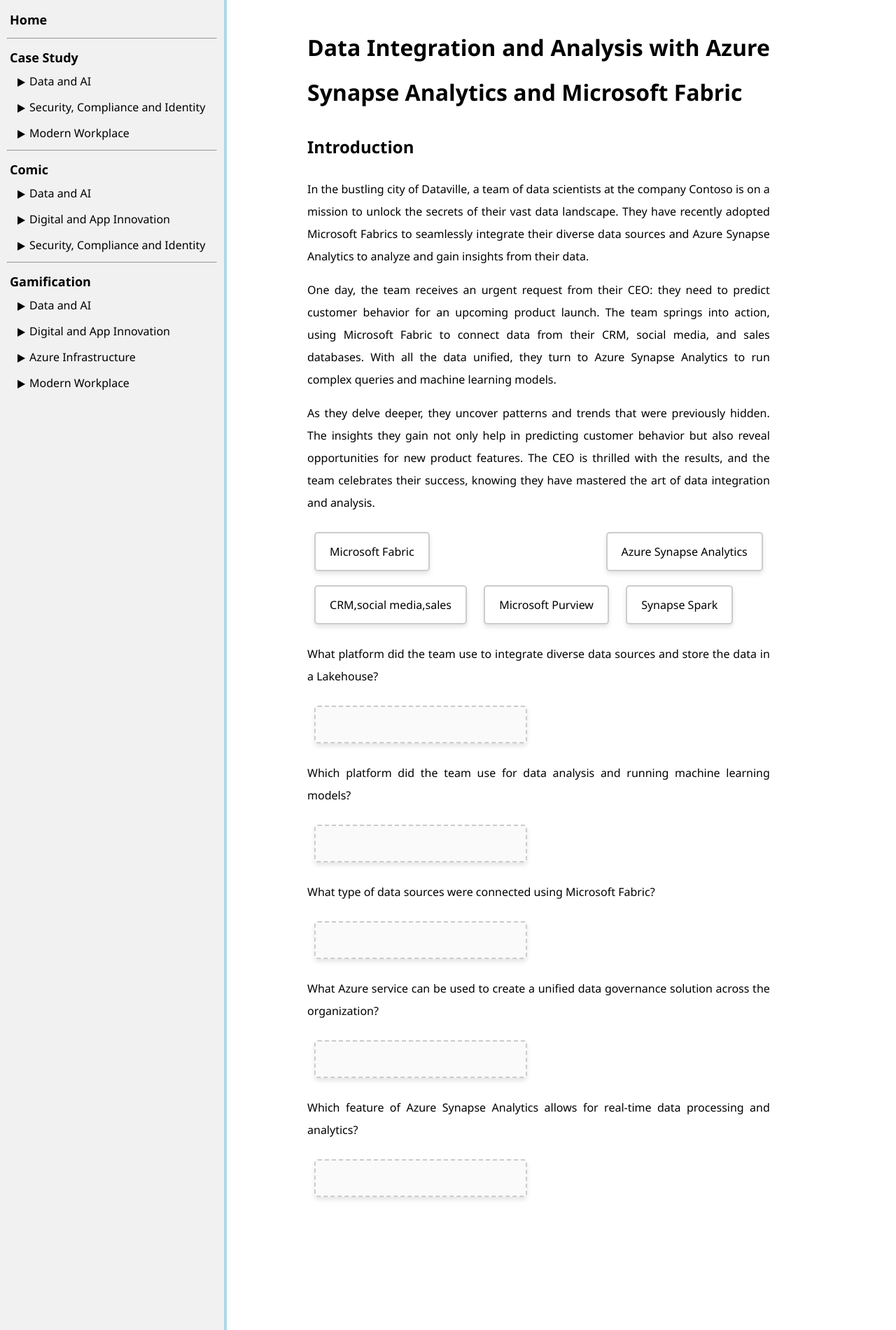
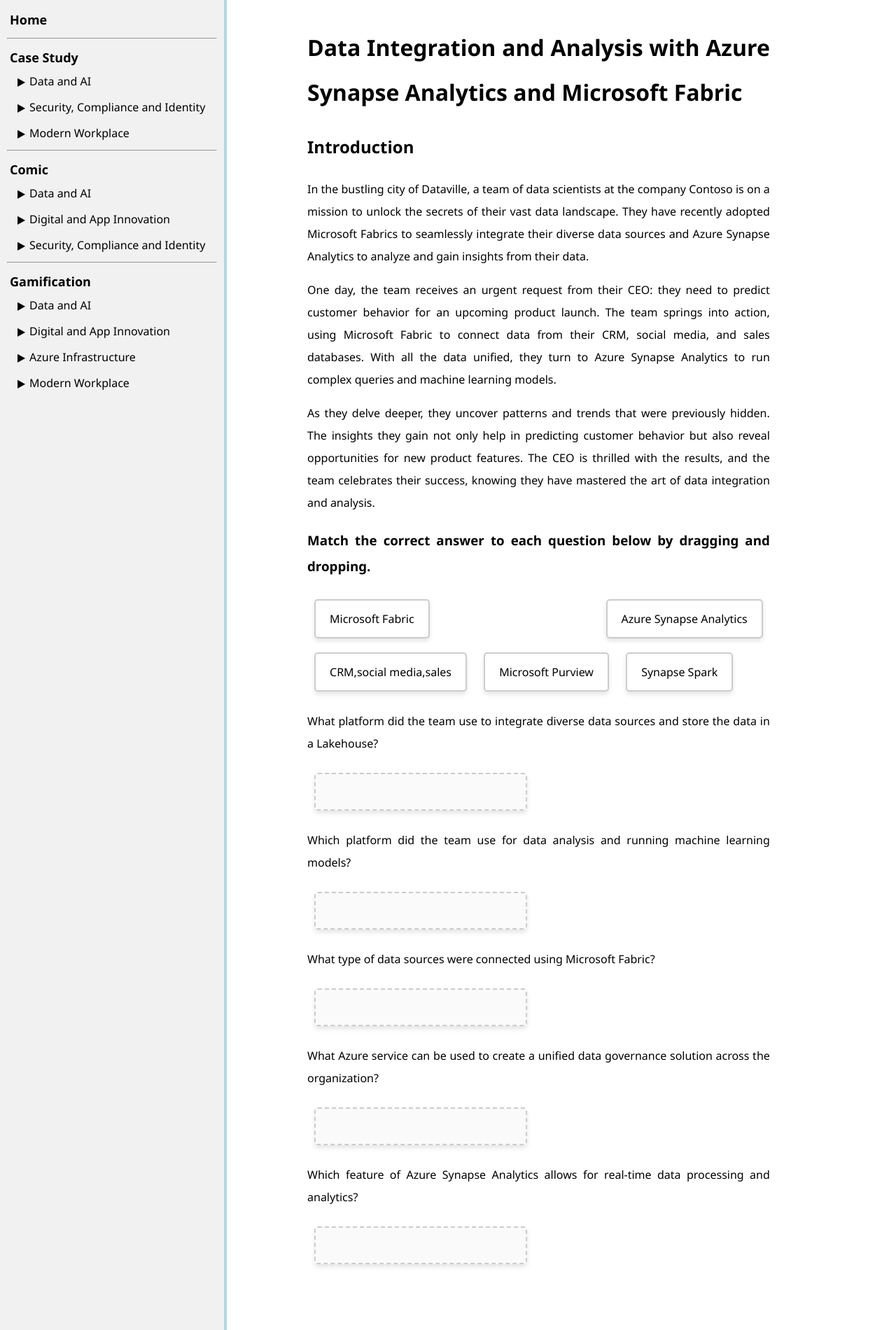
Before and after one commit to ningweinw/iengage, a Jekyll site: the page built from project-files/case-study/Data and AI/Data Integration and Analysis.md, in a window 1280 px wide. Shown: the whole page at 70% size. Built offline with Jekyll 4.4.1, drawn with Linux system fonts in a browser that asks for light colours.

Commit message:
Update Data Integration and Analysis.md

```diff
--- a/project-files/case-study/Data and AI/Data Integration and Analysis.md
+++ b/project-files/case-study/Data and AI/Data Integration and Analysis.md
@@ -13,6 +13,8 @@
 One day, the team receives an urgent request from their CEO: they need to predict customer behavior for an upcoming product launch. The team springs into action, using Microsoft Fabric to connect data from their CRM, social media, and sales databases. With all the data unified, they turn to Azure Synapse Analytics to run complex queries and machine learning models.
 
 As they delve deeper, they uncover patterns and trends that were previously hidden. The insights they gain not only help in predicting customer behavior but also reveal opportunities for new product features. The CEO is thrilled with the results, and the team celebrates their success, knowing they have mastered the art of data integration and analysis.
+
+### Match the correct answer to each question below by dragging and dropping.
 
 <html lang="en">
 <head>
```
